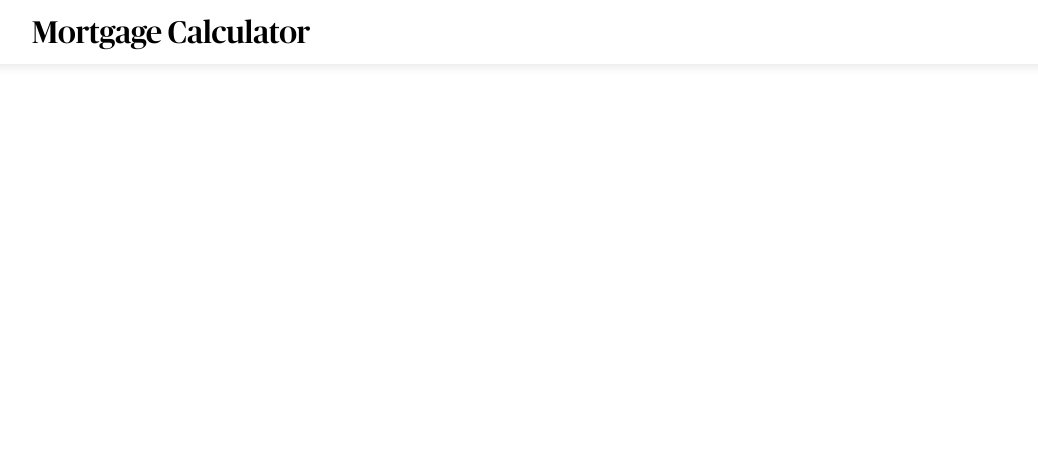
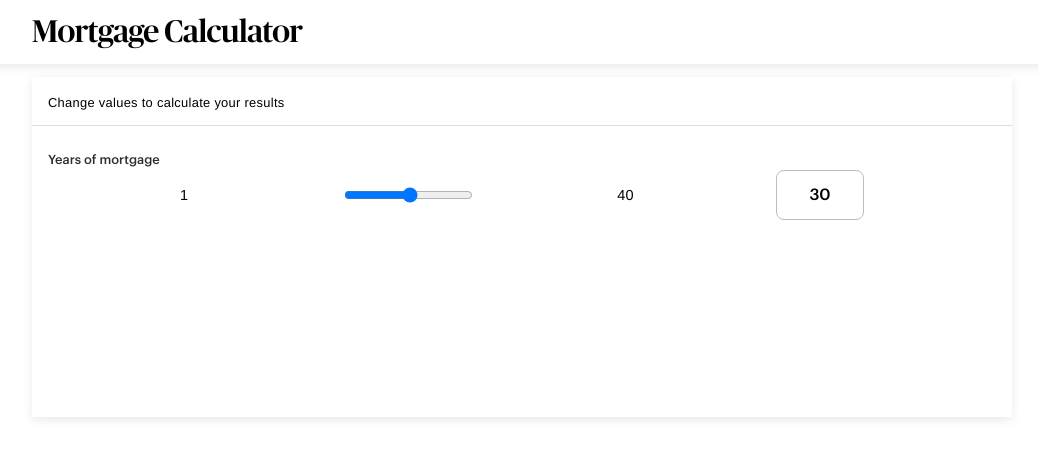
Before and after one commit to hamietp/mortgage-calculator, a website built with webpack: page src/index.html in a window 1280 px wide. Shown: the whole page, without its empty margins (118-1156 px from the left). Built offline with nearby package versions, Linux system fonts and the light colour scheme.

Commit message:
feature(calculator): added Years of Mortgage sliders and input

```diff
--- a/src/index.html
+++ b/src/index.html
@@ -9,9 +9,24 @@
   </head>
 
   <body>
-      <header>Mortgage Calculator</header>
-      <div class="container">
-
+    <header>Mortgage Calculator</header>
+    <div class="container">
+      <p>Change values to calculate your results</p>
+      <hr />
+      <div class="calculator">
+        <div class="mortgage-years">
+          <label class="mortgage-years__label" for="mortgage-years">Years of mortgage</label><br />
+          <div class="slider-input">
+            <label class="slider-input__min-number" for="mortgage-years">1</label>
+            <input class="slider-input__range" type="range" id="mortgage-years" min="1" max="40" />
+            <label class="slider-input__max-number" for="mortgage-years">40</label>
+            <output class="calculator__text-input" for="mortgage-years" id="mortgage-years-output"
+              >30</output
+            >
+          </div>
+        </div>
+        <div class="slider__rate"></div>
       </div>
+    </div>
   </body>
 </html>
--- a/src/styles/_scaffolding.scss
+++ b/src/styles/_scaffolding.scss
@@ -3,23 +3,21 @@ html {
 }
 
 body {
-  margin: auto;
+  margin: 0;
 
+  /*Mobile*/
   .container {
-    padding-left: 150px;
-  }
+    background: #fff;
 
-  @media screen and (min-width: $mobile-breakpoint) {
-    .container {
-      padding-left: 23px;
+    @media screen and (min-width: $mobile-breakpoint) and (max-width: 480px) {
+      margin-left: 23px;
+      margin-right: 23px;
+    }
+
+    /*Desktop*/
+    @media screen and (min-width: $desktop-breakpoint) {
+      margin-left: 150px;
+      margin-right: 150px;
     }
   }
 }
-
-.image {
-  display: inline-block;
-  height: 100px;
-  width: 100px;
-  background-image: url('~assets/example.png');
-  background-size: cover;
-}
--- a/src/styles/_variables.scss
+++ b/src/styles/_variables.scss
@@ -1,3 +1,8 @@
+/*base variables*/
 $background-color: #fff;
 $mobile-breakpoint: 320px;
 $desktop-breakpoint: 481px;
+
+/*color variables*/
+$base-grey:#BBBCBC;
+$base-black-light: #2E2F2F;
--- /dev/null
+++ b/src/styles/container.scss
@@ -0,0 +1,38 @@
+.container {
+  box-shadow: 0px 3px 10px rgba(0, 0, 0, 0.09);
+
+  height: 340px;
+
+  p {
+    padding-top: 1rem;
+    padding-left: 1rem;
+    font-family: 'Helvetica Neue', sans-serif;
+    font-weight: 400;
+    font-size: 12.9px;
+    font-style: normal;
+    line-height: 150%;
+    letter-spacing: 0.023em;
+  }
+
+  hr {
+    border: 0;
+    height: 1px;
+    background: #ddd;
+    mix-blend-mode: normal;
+  }
+
+  .calculator {
+    padding: 1rem;
+
+    .mortgage-years {
+      &__label {
+        font-family: 'Graphik-Medium', sans-serif;
+        font-style: normal;
+        font-weight: 400;
+        font-size: 12.8px;
+        line-height: 150%;
+        color: $base-black-light;
+      }
+    }
+  }
+}
--- a/src/styles/header.scss
+++ b/src/styles/header.scss
@@ -5,6 +5,9 @@ header {
 
   font-family: 'Publico-Medium';
   font-weight: 400;
+  font-style: normal;
+  line-height: 125%;
+  letter-spacing: -0.013em;
   color: #000;
   background: #fff;
 
@@ -14,15 +17,16 @@ header {
   /*Mobile*/
   @media screen and (min-width: $mobile-breakpoint) and (max-width: 480px) {
     height: 56px;
+    font-size: 20px;
     padding-left: 23px;
-    font-size: 20px;
+    padding-right: 23px;
   }
 
   /*Desktop*/
   @media screen and (min-width: $desktop-breakpoint) {
     height: 4rem;
+    font-size: 31.25px;
     padding-left: 150px;
-
-    font-size: 31.25px;
+    padding-right: 150px;
   }
 }
--- a/src/styles/index.scss
+++ b/src/styles/index.scss
@@ -1,4 +1,8 @@
 @import 'variables';
 @import 'scaffolding';
 @import 'fonts';
+
+@import 'container.scss';
 @import 'header.scss';
+@import 'sliders.scss';
+@import 'text-input.scss';
--- /dev/null
+++ b/src/styles/sliders.scss
@@ -0,0 +1,30 @@
+.slider-input {
+    display: flex;
+    align-items: center;
+    justify-content: space-evenly;
+
+    &__range {
+      margin-left: 1.5rem;
+      margin-right: 0.75rem;
+    }
+
+    &__min-number,
+    &__max-number {
+      font-family: 'Helvetica Neue', sans-serif;
+      font-style: normal;
+      font-weight: 400;
+      font-size: 14.5px;
+      line-height: 24px;
+      letter-spacing: 0.023em;
+      color: #000;
+    }
+
+    &__min-number {
+      text-align: left;
+    }
+
+    &__max-number {
+      text-align: right;
+      margin-right: 10px;
+    }
+  }
--- /dev/null
+++ b/src/styles/text-input.scss
@@ -0,0 +1,18 @@
+.calculator {
+  &__text-input {
+    box-sizing: border-box;
+    font-family: 'Graphik-Medium', sans-serif;
+    font-style: normal;
+    font-weight: 400;
+    font-size: 16px;
+    line-height: 125%;
+
+    text-align: center;
+    color: #000;
+
+    border: 1px solid $base-grey;
+    border-radius: 8px;
+
+    padding: 14px 32.5px;
+  }
+}
```
